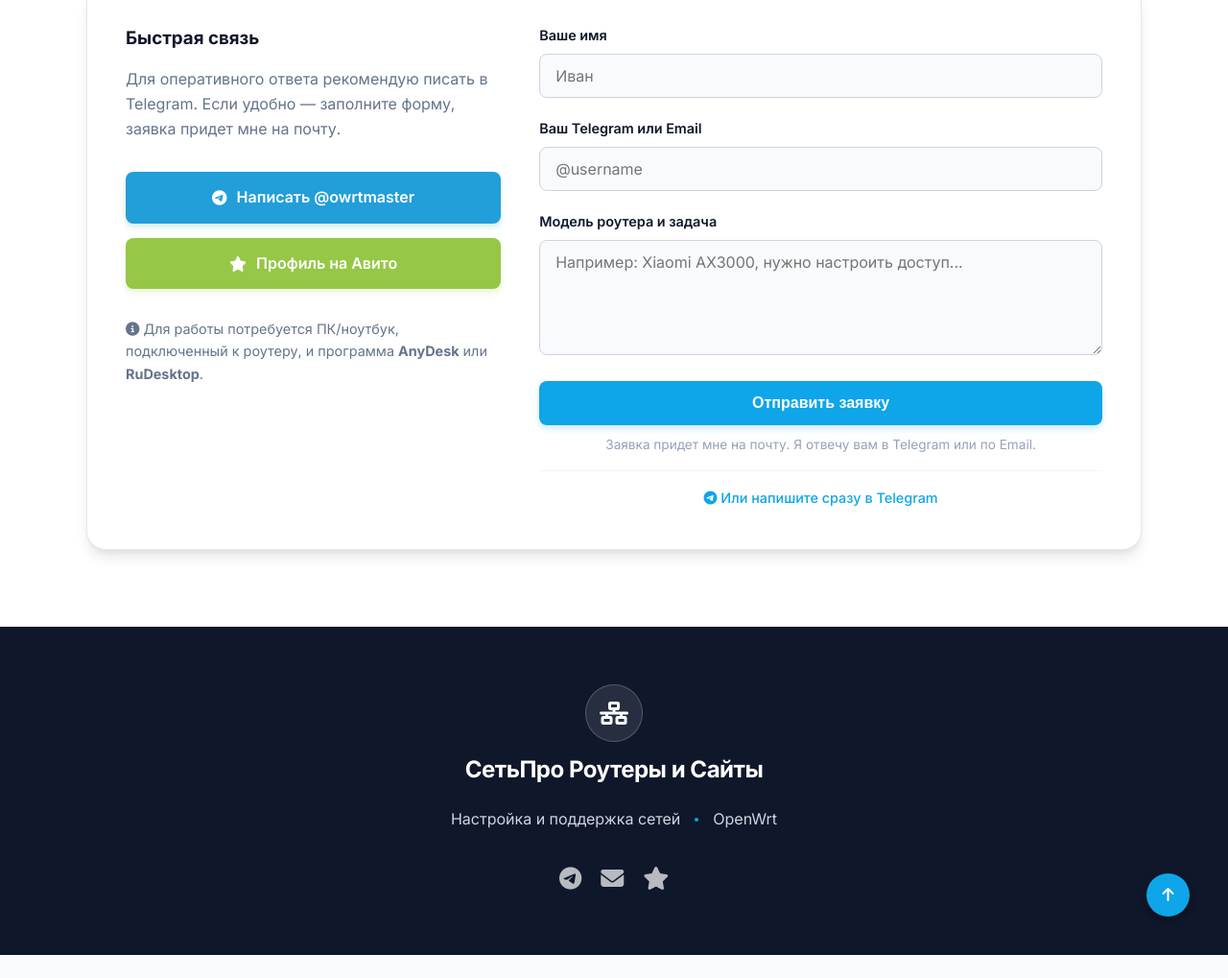
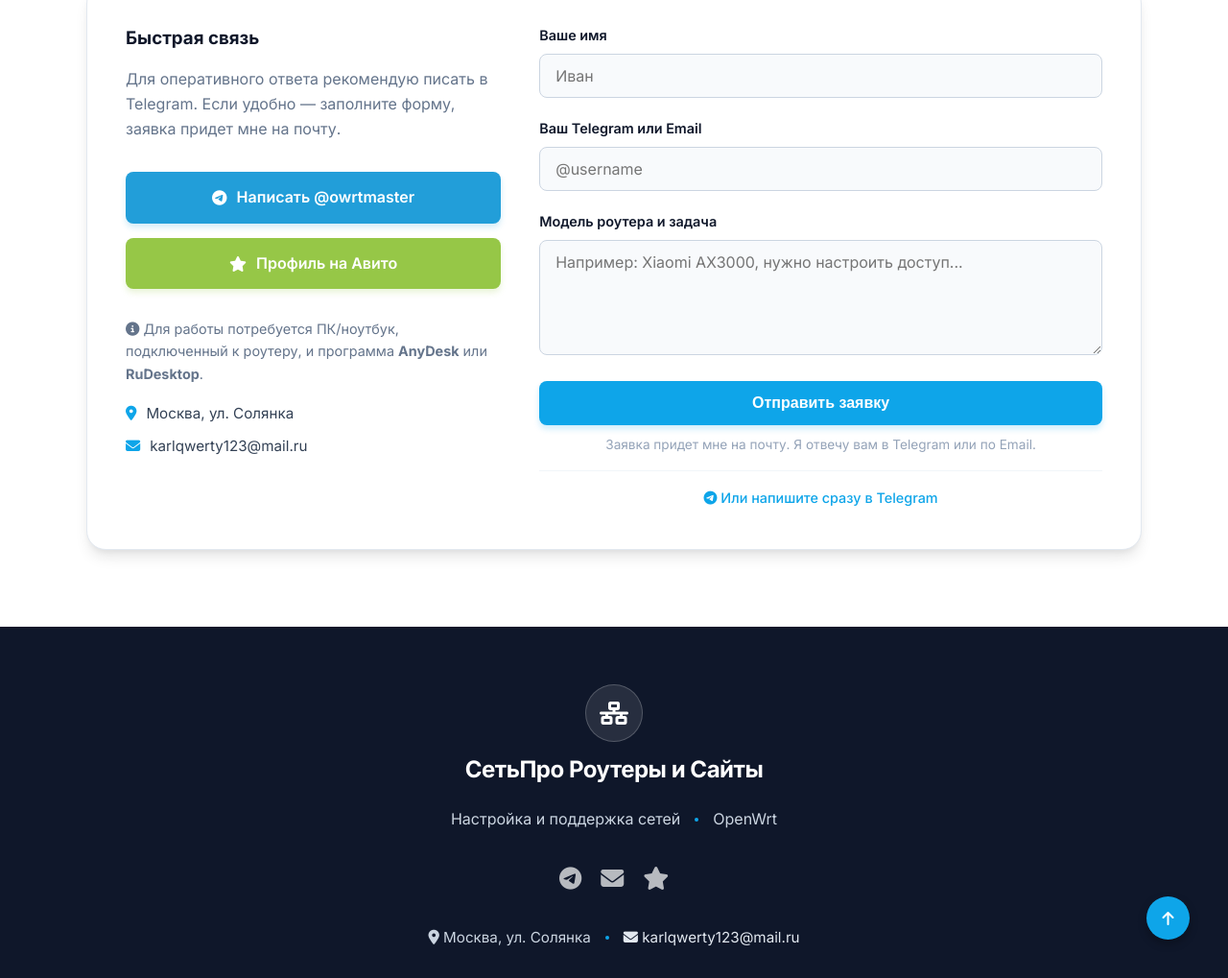
Before and after one commit to anddr28/router-setup, a plain HTML site: page index.html in a window 1280 px wide. Shown: the part 4850-5869 px from the top of the page at 96% size. Before the commit the page ends 5845 px from the top, so only its background shows below. Drawn offline with Linux system fonts and the light colour scheme.

Commit message:
Add files via upload

```diff
--- a/index.html
+++ b/index.html
@@ -4,13 +4,6 @@
     <meta charset="UTF-8">
     <meta name="viewport" content="width=device-width, initial-scale=1.0">
     <title>СетьПро Роутеры и Сайты | Профессиональная настройка OpenWrt</title>
-
-    <!-- FAVICON -->
-    <link rel="icon" href="images/favicon.ico" sizes="any">
-    <link rel="icon" type="image/png" sizes="32x32" href="images/favicon-32x32.png">
-    <link rel="icon" type="image/png" sizes="16x16" href="images/favicon-16x16.png">
-    <link rel="apple-touch-icon" href="images/apple-touch-icon.png">
-    <link rel="manifest" href="site.webmanifest">
 
     <!-- Подключение шрифтов (Inter) -->
     <link rel="preconnect" href="https://fonts.googleapis.com">
@@ -310,22 +303,29 @@
             .step-number { top: 0; left: -10px; font-size: 3rem; }
             .step-item { padding-left: 40px; padding-top: 0; }
         }
+
+        /* --- ДОБАВЛЕННЫЕ СТИЛИ (АДРЕС И ФУТЕР) --- */
+        /* Contact details under left column */
+        .contact-details { margin-top: 18px; display: grid; gap: 10px; }
+        .contact-details__item { display: inline-flex; align-items: center; gap: 10px; color: var(--text-main); font-size: 0.95rem; }
+        .contact-details__item i { color: var(--accent); }
+
+        /* Footer info line */
+        .footer-info {
+            display: flex;
+            gap: 15px;
+            justify-content: center;
+            align-items: center;
+            flex-wrap: wrap;
+            font-size: 0.95rem;
+            color: #cbd5e1;
+            margin-top: 10px;
+        }
+        .footer-info a { color: #e2e8f0; }
+        .footer-info a:hover { color: var(--accent); }
     </style>
-    <!-- Yandex.Metrika counter -->
-    <script type="text/javascript">
-        (function(m,e,t,r,i,k,a){
-            m[i]=m[i]||function(){(m[i].a=m[i].a||[]).push(arguments)};
-            m[i].l=1*new Date();
-            for (var j = 0; j < document.scripts.length; j++) {if (document.scripts[j].src === r) { return; }}
-            k=e.createElement(t),a=e.getElementsByTagName(t)[0],k.async=1,k.src=r,a.parentNode.insertBefore(k,a)
-        })(window, document,'script','https://mc.yandex.ru/metrika/tag.js?id=106209338', 'ym');
-
-        ym(106209338, 'init', {ssr:true, webvisor:true, clickmap:true, ecommerce:"dataLayer", accurateTrackBounce:true, trackLinks:true});
-    </script>
-    <!-- /Yandex.Metrika counter -->
 </head>
 <body id="top">
-    <noscript><div><img src="https://mc.yandex.ru/watch/106209338" style="position:absolute; left:-9999px;" alt="" /></div></noscript>
 
     <!-- Используем main wrapper, чтобы футер всегда был внизу -->
     <main>
@@ -636,6 +636,16 @@
                         <div style="margin-top: 30px; font-size: 0.9rem; color: #64748b;">
                             <i class="fas fa-info-circle"></i> Для работы потребуется ПК/ноутбук, подключенный к роутеру, и программа <strong>AnyDesk</strong> или <strong>RuDesktop</strong>.
                         </div>
+
+                        <!-- Добавленный блок с адресом и почтой -->
+                        <div class="contact-details">
+                            <a class="contact-details__item" href="https://yandex.ru/maps/?text=%D0%9C%D0%BE%D1%81%D0%BA%D0%B2%D0%B0%2C%20%D1%83%D0%BB.%20%D0%A1%D0%BE%D0%BB%D1%8F%D0%BD%D0%BA%D0%B0" target="_blank" rel="noopener">
+                                <i class="fas fa-location-dot"></i> <span>Москва, ул. Солянка</span>
+                            </a>
+                            <a class="contact-details__item" href="mailto:karlqwerty123@mail.ru">
+                                <i class="fas fa-envelope"></i> <span>karlqwerty123@mail.ru</span>
+                            </a>
+                        </div>
                     </div>
 
                     <!-- Форма с AJAX -->
@@ -718,6 +728,13 @@
                 <a href="https://www.avito.ru/moskva/predlozheniya_uslug/nastroyka_openwrt_i_keenetic_pod_zadachi_7890976438" target="_blank" title="Avito"><i class="fas fa-star"></i></a>
             </div>
 
+            <!-- Добавленная строка с адресом и почтой в футере -->
+            <div class="footer-info">
+                <span><i class="fas fa-location-dot"></i> Москва, ул. Солянка</span>
+                <span class="footer-separator"></span>
+                <a href="mailto:karlqwerty123@mail.ru"><i class="fas fa-envelope"></i> karlqwerty123@mail.ru</a>
+            </div>
+
             <a href="#top" class="scroll-top-btn" title="Наверх">
                 <i class="fas fa-arrow-up"></i>
             </a>
```
